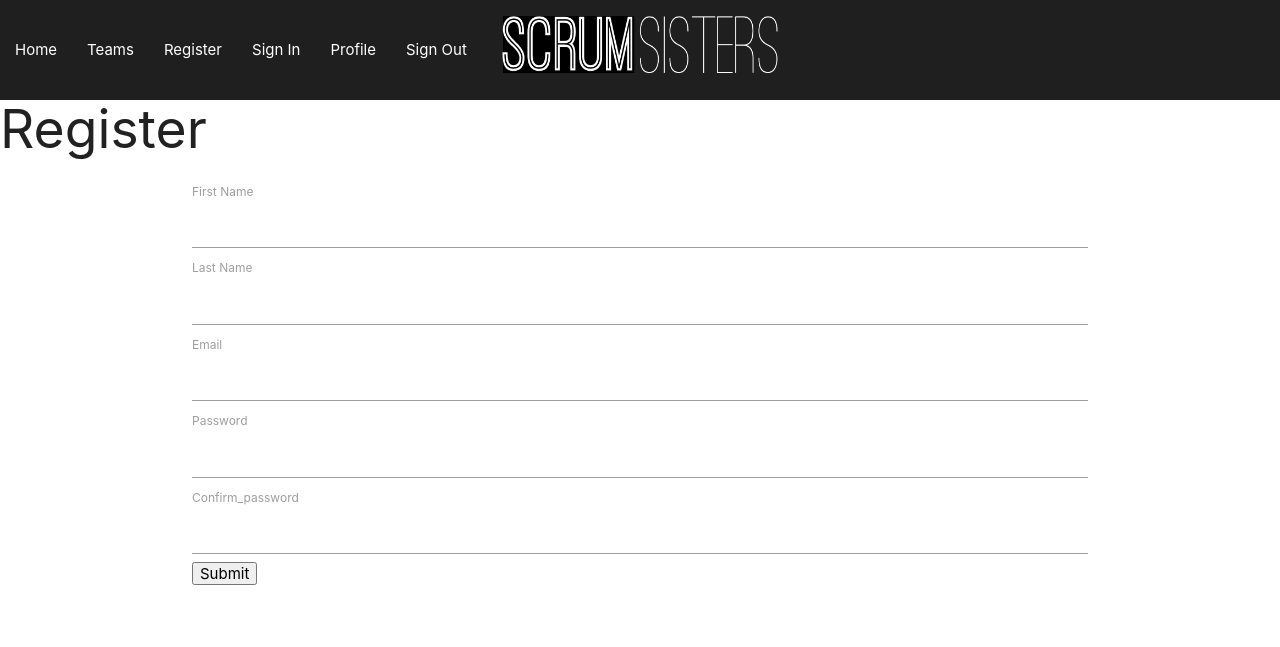
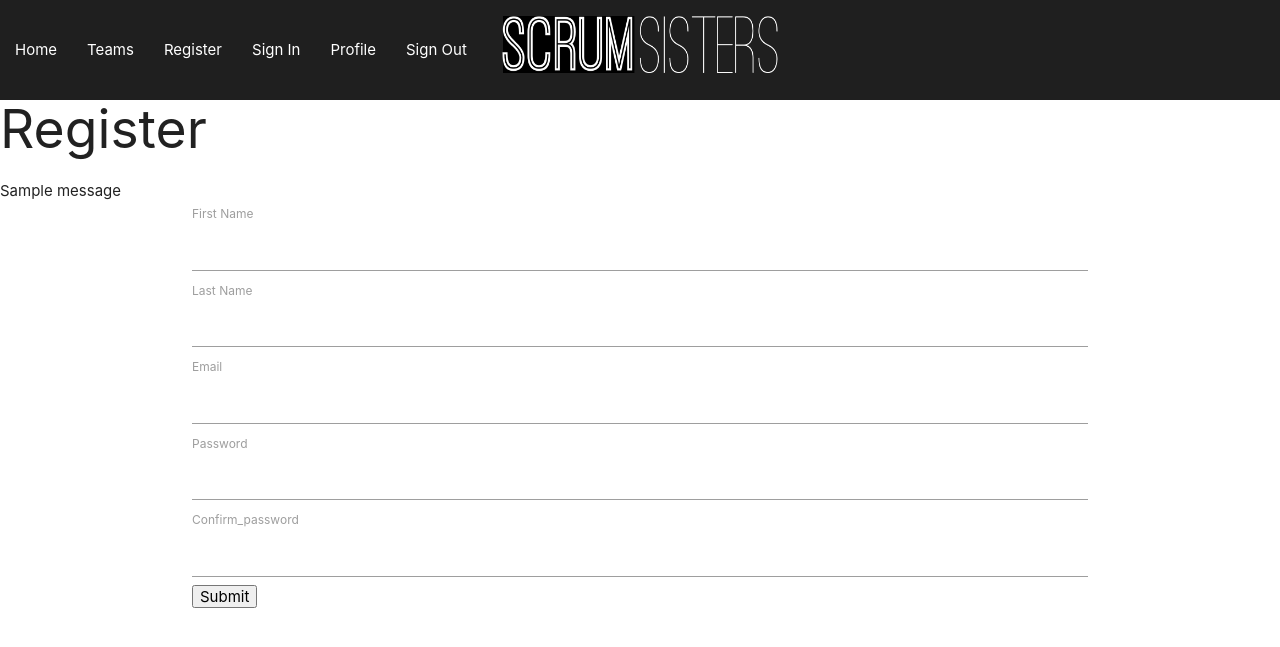
Before and after one commit to abz2489/scrum-sisters, a Flask app: page /register in a window 1280 px wide. Shown: the top 647 px of the page. Run offline with Flask 2, Linux system fonts and the light colour scheme; tables that the repository leaves empty hold one stand-in row (values such as "Sample post"); one stand-in notice (Sample message) is shown; some libraries are stand-ins or nearby versions.

Commit message:
Show flashed messages and form error messages

```diff
--- a/scrumsisters/templates/register.html
+++ b/scrumsisters/templates/register.html
@@ -5,6 +5,9 @@
     <h1>Hello {{ first_name }}!</h1>
 {% else %}
     <h2>Register</h2>
+    {% for message in get_flashed_messages() %}
+        {{ message }}
+    {% endfor %}
     <div class="container">
         <form method="POST">
             {{ form.hidden_tag() }}
@@ -19,10 +22,14 @@
             {{ form.email() }}
 
             {{ form.user_password.label }}
+            {% for error in form.user_password.errors %}
+                <span>{{ error }}</span>
+            {% endfor %}
             {{ form.user_password() }}
 
             {{ form.confirm_password.label }}
             {{ form.confirm_password() }}
+
 
             {{ form.submit() }}
         </form>
```
